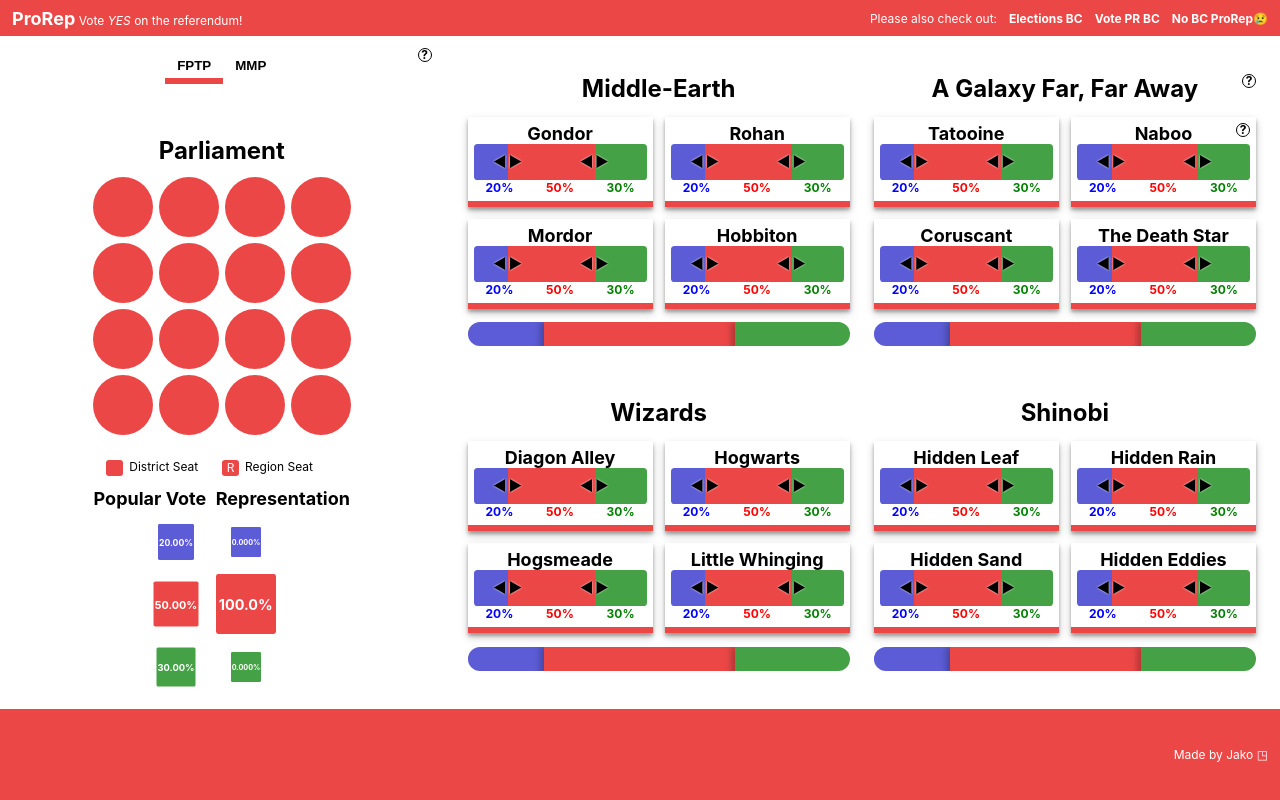
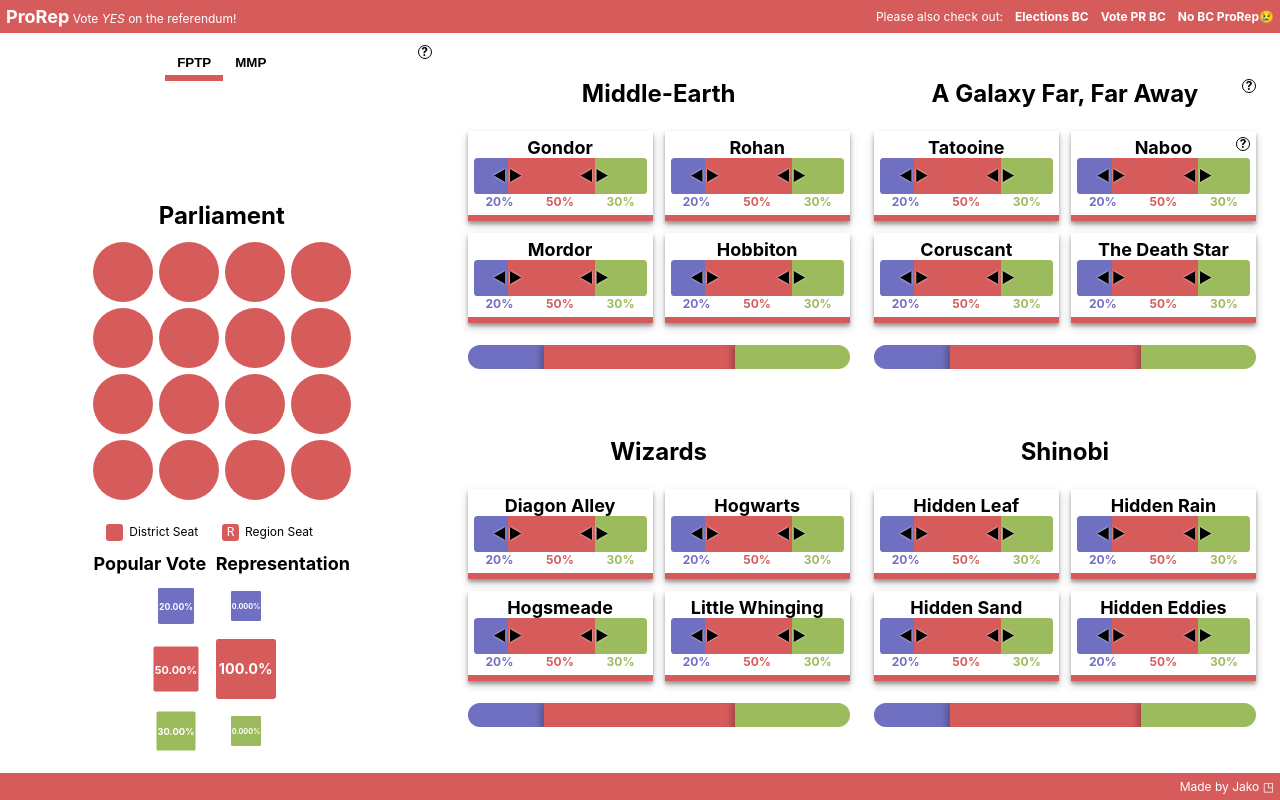
Before and after one commit to boxofsquares/prorep, a React (Create React App) app: page / in a window 1280 px wide. Built offline with nearby package versions, Linux system fonts and the light colour scheme.

Commit message:
Summary of Work: * UI Tweaks, color change.
Known Issues:
* ?

```diff
--- a/src/App.scss
+++ b/src/App.scss
@@ -15,12 +15,12 @@ html {
   display: grid;
   justify-items: space-between;
   grid-template:
-    "top-bar top-bar"3rem "left-pane regions"auto "bottom-bar bottom-bar" auto;
+    "top-bar top-bar" max-content "left-pane regions" auto "bottom-bar bottom-bar" max-content;
   height: 100vh;
 
   @media screen and (max-width: $small-size) {
     grid-template:
-    "top-bar" auto "left-pane" auto  "regions" auto "bottom-bar"3rem;
+    "top-bar" max-content "left-pane" auto  "regions" auto "bottom-bar" max-content;
   }
 
   a, a:visited, a:focus {
@@ -32,8 +32,8 @@ html {
   #bottom-bar {
     display: flex;
     box-sizing: border-box;
-    padding: 1rem;
     align-items: center;
+    padding: 0.5rem;
   }
 
   #top-bar {
--- a/src/colors.scss
+++ b/src/colors.scss
@@ -1,6 +1,6 @@
-$blue: lighten(desaturate(blue, 40), 10);
-$red: lighten(desaturate(red, 20), 10);
-$green:  lighten(desaturate(green, 60), 20);
+$blue: lighten(desaturate(blue, 60), 10);
+$red: lighten(desaturate(red, 40), 10);
+$green:  lighten(desaturate(yellowgreen, 20), 5);
 
 body {
   .blue-fill {
--- a/src/slider.js
+++ b/src/slider.js
@@ -32,7 +32,7 @@ class VoteSlider extends Component {
       <div
         className="slider-container"
         onMouseUp={this.handleMouseUp}
-        // onMouseLeave={this.handleMouseUp}
+        onMouseLeave={this.handleMouseUp}
         onMouseMove={this.handleMouseMove}
         onTouchMove={this.handleTouchMove}
         onTouchEnd={this.handleTouchEnd}
--- a/src/slider.scss
+++ b/src/slider.scss
@@ -64,17 +64,5 @@ $rail-height: 3rem;
     font-weight: bold;
     padding-left: 1rem;
     padding-right: 1rem;
-
-    .label-left {
-      color: blue;
-    }
-
-    .label-center {
-      color: red;
-    }
-
-    .label-right {
-      color: green;
-    }
   }
 }
```
